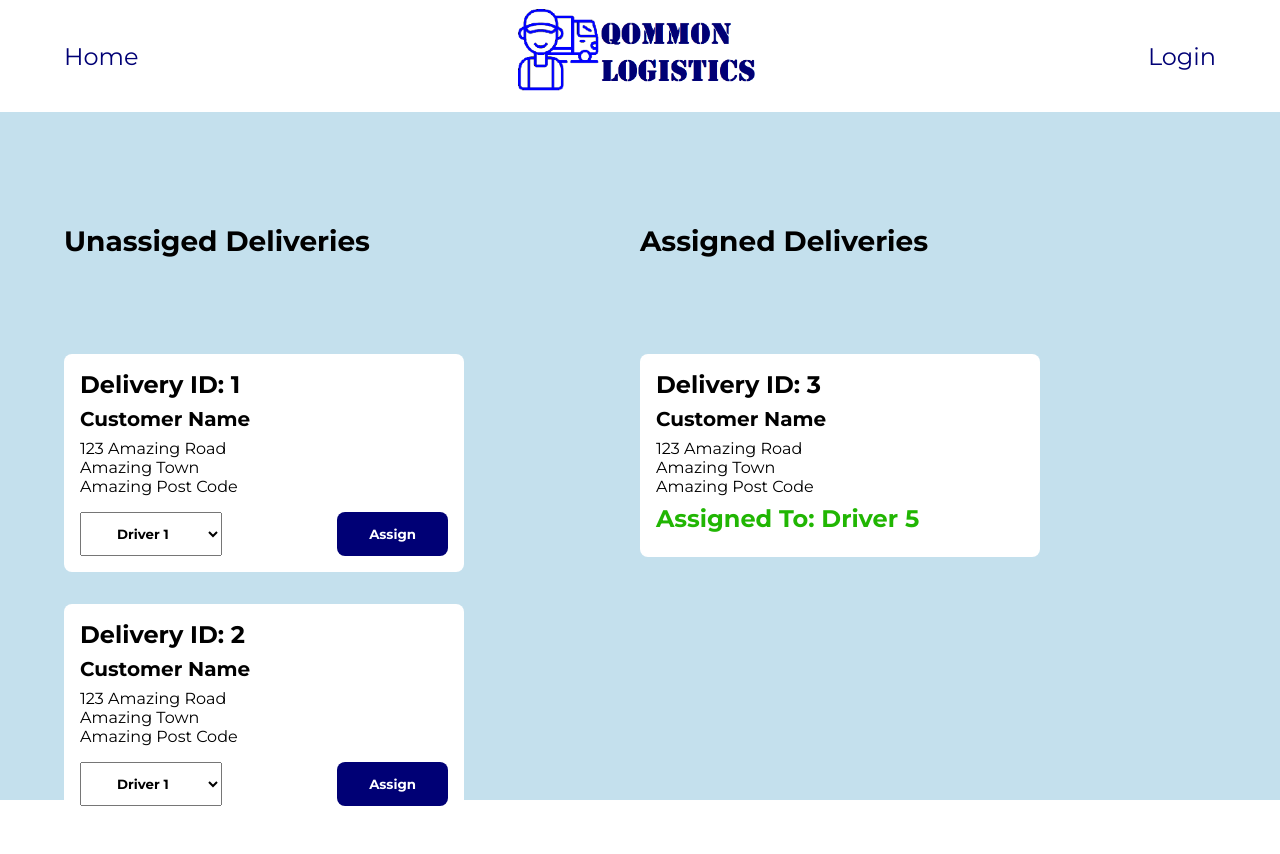
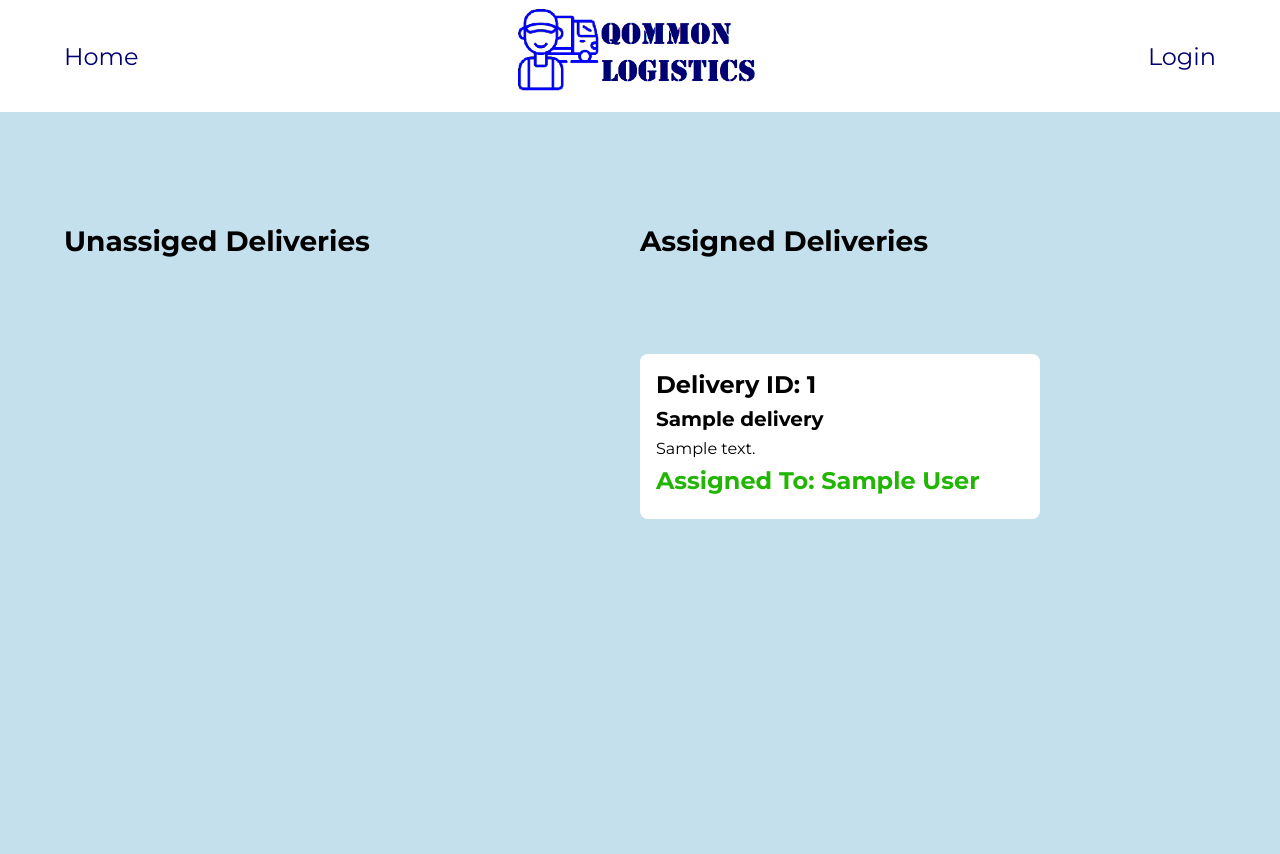
Before and after one commit to qahack23/QommonLogistics, a Flask app: page / in a window 1280 px wide. After the commit the page ends 519 px from the top, so only its background shows below. Run offline with Flask 2, Linux system fonts and the light colour scheme; tables that the repository leaves empty hold one stand-in row (values such as "Sample post"); parts of the project's set-up code (start-up, migrations or seed data) failed here and were passed over.

Commit message:
Dynamically display data

```diff
--- a/app.py
+++ b/app.py
@@ -11,6 +11,7 @@ class driver(db.Model):
     DriverID = db.Column(db.Integer, primary_key=True)
     FirstName = db.Column(db.String(50))
     LastName = db.Column(db.String(50))
+    Deliveries = db.relationship("delivery", backref="driver")
 
     def toDict(self):
         return {
@@ -20,15 +21,18 @@ class driver(db.Model):
 
 
 class delivery(db.Model):
-    id = db.Column(db.Integer, primary_key=True)
-    companyname = db.Column(db.String(255))
-    address = db.Column(db.String(255))
-    driverid = db.Column(db.Integer, db.ForeignKey('driver.id'))
+    DeliveryID = db.Column(db.Integer, primary_key=True)
+    Address = db.Column(db.String(255))
+    CompanyName = db.Column(db.String(255))
+    ContactName = db.Column(db.String(255))
+    DriverID = db.Column(db.Integer, db.ForeignKey('driver.DriverID'))
 
 
 @app.route('/')
 def index():
-    return render_template('layout.html')
+    unassigned=delivery.query.filter_by(DriverID=None).all()
+    assigned = [d for d in delivery.query.all() if d not in unassigned]
+    return render_template('layout.html', unassigned=unassigned, assigned=assigned)
 
 @app.route('/test')
 def test():
--- a/templates/layout.html
+++ b/templates/layout.html
@@ -28,13 +28,12 @@
         <div class="container">
             <section class="delivery-section">
                 <h2>Unassiged Deliveries</h2>
-                <div class="delivery-list">
+                <div class="delivery-list unassigned-list">
+                    {% for del in unassigned %}
                     <div class="delivery-item">
-                        <h3>Delivery ID: 1</h3>
-                        <h4>Customer Name</h4>
-                        <p>123 Amazing Road</p>
-                        <p>Amazing Town</p>
-                        <p>Amazing Post Code</p>
+                        <h3>Delivery ID: {{ del.DeliveryID }}</h3>
+                        <h4>{{ del.CompanyName }}</h4>
+                        <p>{{ del.Address }}</p>
                         <div class="assign-row">
                             <select name="driver-list" id="driver-list">
                                 <option value="Driver 1">Driver 1</option>
@@ -46,36 +45,20 @@
                             <button>Assign</button>
                         </div>
                     </div>
-                    <div class="delivery-item">
-                        <h3>Delivery ID: 2</h3>
-                        <h4>Customer Name</h4>
-                        <p>123 Amazing Road</p>
-                        <p>Amazing Town</p>
-                        <p>Amazing Post Code</p>
-                        <div class="assign-row">
-                            <select name="driver-list" id="driver-list">
-                                <option value="Driver 1">Driver 1</option>
-                                <option value="Driver 2">Driver 2</option>
-                                <option value="Driver 3">Driver 3</option>
-                                <option value="Driver 4">Driver 4</option>
-                                <option value="Driver 5">Driver 5</option>
-                            </select>
-                            <button>Assign</button>
-                        </div>
-                    </div>
+                    {% endfor %}
                 </div>
             </section>
             <section class="delivery-section">
                 <h2>Assigned Deliveries</h2>
-                <div class="delivery-list">
+                <div class="delivery-list assigned-list">
+                    {% for del in assigned %}
                     <div class="delivery-item">
-                        <h3>Delivery ID: 3</h3>
-                        <h4>Customer Name</h4>
-                        <p>123 Amazing Road</p>
-                        <p>Amazing Town</p>
-                        <p>Amazing Post Code</p>
-                        <h3 class="assigned">Assigned To: Driver 5</h3>
+                        <h3>Delivery ID: {{ del.DeliveryID }}</h3>
+                        <h4>{{ del.CompanyName }}</h4>
+                        <p>{{ del.Address }}</p>
+                        <h3 class="assigned">Assigned To: {{ del.driver.FirstName }} {{ del.driver.LastName }}</h3>
                     </div>
+                    {% endfor %}
                 </div>
             </section>
         </div>
```
Also changed, not shown: templates/del-unassigned.html (+20 -1 lines).
